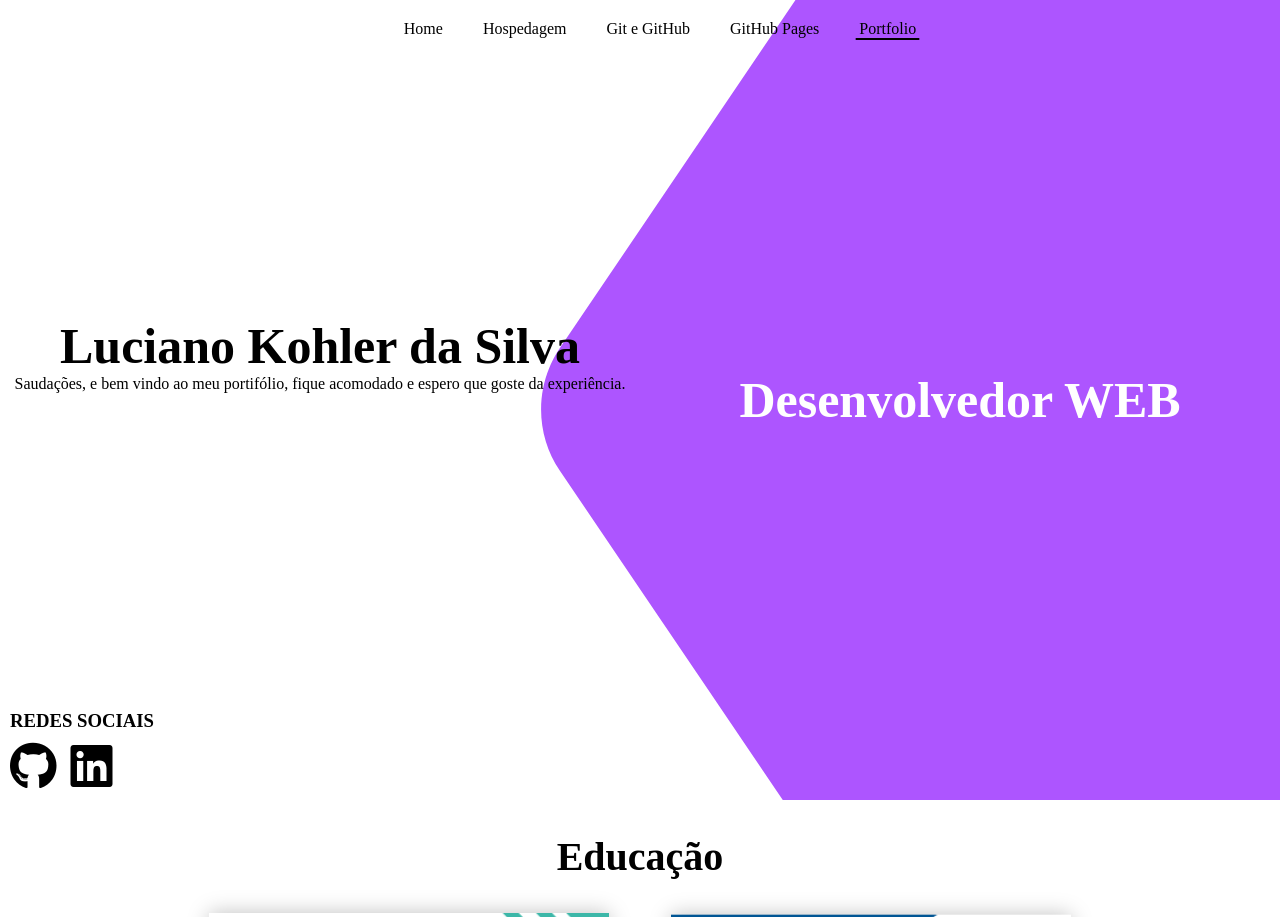
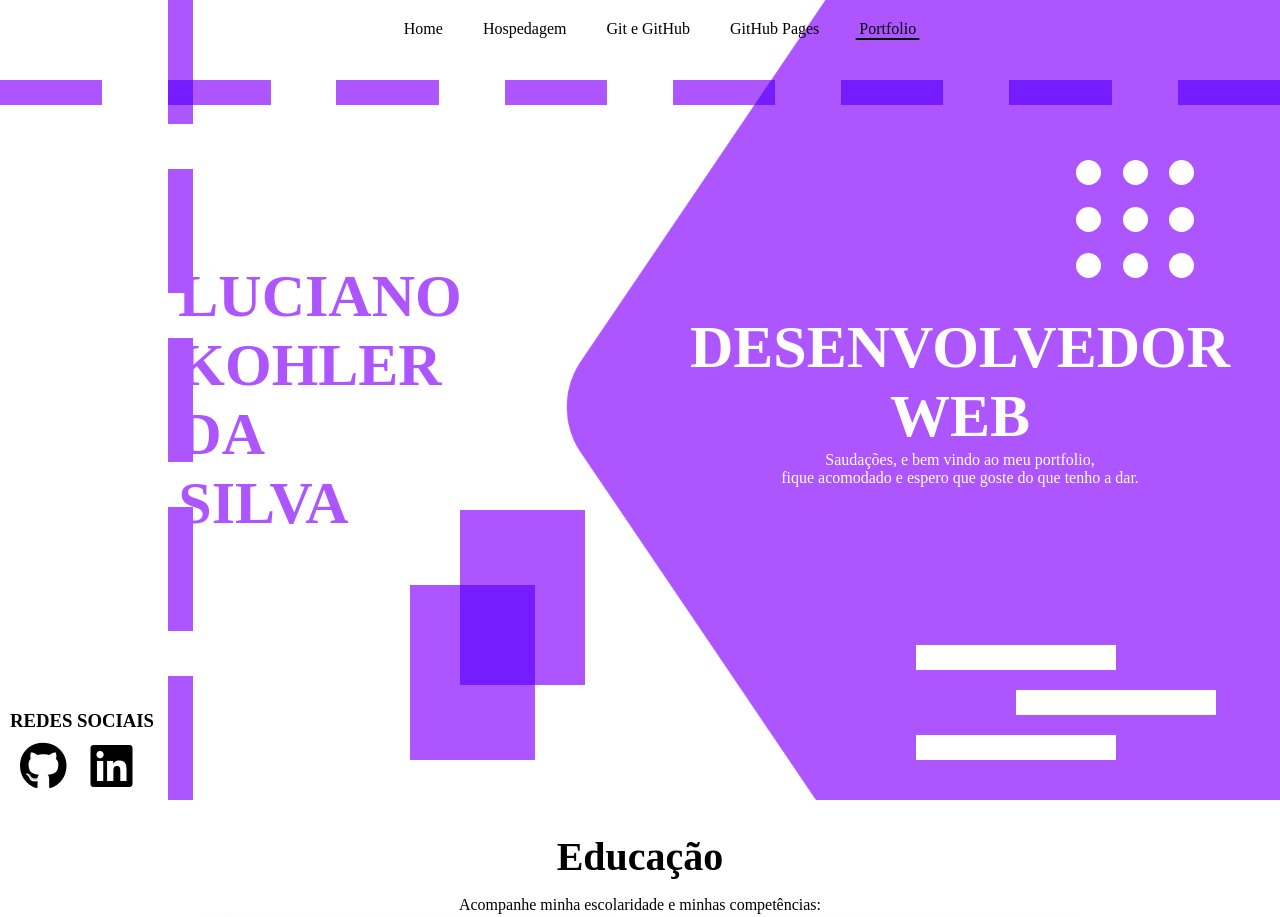
Before and after one commit to LucianoKohler/avaliacao-final-UC4, a website: page pages/portfolio.html in a window 1280 px wide. Shown: the top 917 px of the page. Drawn offline with nearby package versions, Linux system fonts and the light colour scheme; a web font is replaced by a local one.

Commit message:
Portfolio feito

```diff
--- a/assets/css/nav.css
+++ b/assets/css/nav.css
@@ -51,7 +51,7 @@ a {
     text-decoration: none;
 }
 
-a::before {
+nav a::before {
     content: "";
     width: 100%;
     position: absolute;
@@ -63,19 +63,19 @@ a::before {
     transition: transform .3s ease-out;
 }
 
-a:hover::before,
+nav a:hover::before,
 .nav-selected::before {
     transform: scaleX(.95);
 }
 
 
-a:active{
+nav a:active{
     background-color: black;
     color: white;
     transition: color .15s ease, background-color .15s ease;
 }
 
-a:active::before {
+nav a:active::before {
     background-color: white;
 }
 
--- a/assets/css/portfolio.css
+++ b/assets/css/portfolio.css
@@ -18,35 +18,55 @@ body{
 
 #about{
     width: 100%;
-    display: flex;
+    display: grid;
+    align-items: center;
+    grid-template-columns: repeat(2, 1fr);
+    grid-template-rows: repeat(3, 1fr);
     height: 100vh;
-    background: url(../images/background-start-portfolio.png) center;
+    background: url(../images/background-start-portfolio.png) center no-repeat;
+    background-size: cover;
 }
 
-.right, .left{
-    flex: 1;
-    display: flex;
-    flex-direction: column;
-    justify-content: space-between;
+@keyframes appear {
+    0%{opacity: 0; transform: translateX(-20px);}
+    100%{opacity: 1;}
 }
 
-#about div h1{
+#about *{
+    animation: appear 1s;
+    transition: all .3s;
+}
+
+.name{
+    grid-area: 2 / 1;
+    justify-self: center;
+}
+
+.name h1{
+    text-align: left !important;
+    color: var(--secon);
+}
+
+.medias{
+    align-self: end;
+    grid-area: 3 / 1;
+}
+
+.web-dev{
+    color: white;
+    grid-area: 2 / 2;;
+}
+
+#about h1{
+    text-transform: uppercase;
     margin: 0;
-    font-size: 50px;
+    font-size: 60px;
     text-align: center;
 }
 
 #about div p{
     margin: 0;
     text-align: center;
-}
-
-.right{
-    color: white;
-}
-
-.left h3{
-    margin: 0;
 }
 
 .medias *{
--- /dev/null
+++ b/assets/css/svg.css
@@ -0,0 +1,86 @@
+#balls {
+  position: absolute;
+  top: 20%;
+  right: 5%;
+  height: 140px;
+  aspect-ratio: 1;
+  display: grid;
+  grid-template-columns: repeat(3, 1fr);
+  grid-template-rows: repeat(3, 1fr);
+}
+
+.ball {
+  height: 25px;
+  width: 25px;
+  background-color: white;
+  border-radius: 50%;
+}
+
+#lines {
+  position: absolute;
+  bottom: 5%;
+  right: 5%;
+  display: grid;
+  width: 300px;
+  gap: 20px;
+}
+
+.line {
+  width: 200px;
+  height: 25px;
+  background-color: white;
+}
+
+.line:nth-child(even) {
+  justify-self: end;
+}
+
+#vert-lines {
+  display: flex;
+  position: absolute;
+  top: 0;
+  left: 13.1%;
+  height: 100%;
+  justify-content: space-between;
+  flex-direction: column;
+}
+
+.vert-line {
+  height: 15.5%;
+  width: 25px;
+  background-color: var(--secon);
+}
+
+#horz-lines {
+  display: flex;
+  position: absolute;
+  top: 10%;
+  width: 100%;
+  justify-content: space-between;
+}
+
+.horz-line {
+  width: 8%;
+  height: 25px;
+  background-color: var(--secon);
+  mix-blend-mode: multiply;
+}
+
+#rects{
+  position: absolute;
+  bottom: 5%;
+  left: 32%;
+}
+
+.rect {
+  width: 125px;
+  height: 175px;
+  background-color: var(--secon);
+  mix-blend-mode: multiply;
+}
+
+.rect:nth-child(1){
+  top: 100px;
+  left: 50px;
+  position: relative;
+}
--- a/pages/portfolio.html
+++ b/pages/portfolio.html
@@ -7,6 +7,7 @@
     <meta name="viewport" content="width=device-width, initial-scale=1.0">
     <link rel="stylesheet" href="../assets/css/nav.css">
     <link rel="stylesheet" href="../assets/css/portfolio.css">
+    <link rel="stylesheet" href="../assets/css/svg.css">
     <title>Luciano K. da Silva</title>
 </head>
 
@@ -20,30 +21,59 @@
     </nav>
     <div id="container">
         <section id="about">
-            <div class="left">
-                <div></div>
-                <div>
-                    <h1>Luciano Kohler da Silva</h1>
-                    <p>Saudações, e bem vindo ao meu portifólio, fique acomodado e espero que goste da experiência.</p>
-
+                <div class="name">
+                    <h1>Luciano <br> Kohler <br> Da <br> Silva</h1>
                 </div>
                 <div class="medias">
-                    <h3>REDES SOCIAIS</h3>
-                    <i class="fa-brands fa-github fa-3x"></i>
-                    <i class="fa-brands fa-linkedin fa-3x"></i>
+                    <h3 style="margin: 0;">REDES SOCIAIS</h3>
+                    <a href="https://github.com/LucianoKohler" target="_blank" draggable="false"><i class="fa-brands fa-github fa-3x"></i></a>
+                    <a href="https://www.linkedin.com/in/luciano-kohler-da-silva/" target="_blank" draggable="false"><i class="fa-brands fa-linkedin fa-3x"></i></a>
                 </div>
-            </div>
-            <div class="right">
-                <div></div>
-                <div>
+                <div class="web-dev">
                     <h1>Desenvolvedor WEB</h1>
+                    <p>Saudações, e bem vindo ao meu portfolio, <br>fique acomodado e espero que goste do que tenho a dar.</p>
                 </div>
-                <div></div>
-            </div>
+                <div id="balls">
+                    <div class="ball"></div>
+                    <div class="ball"></div>
+                    <div class="ball"></div>
+                    <div class="ball"></div>
+                    <div class="ball"></div>
+                    <div class="ball"></div>
+                    <div class="ball"></div>
+                    <div class="ball"></div>
+                    <div class="ball"></div>
+                </div>
+                <div id="lines">
+                    <div class="line"></div>
+                    <div class="line"></div>
+                    <div class="line"></div>
+                </div>
+                <div id="vert-lines">
+                    <div class="vert-line"></div>
+                    <div class="vert-line"></div>
+                    <div class="vert-line"></div>
+                    <div class="vert-line"></div>
+                    <div class="vert-line"></div>
+                </div>
+                <div id="horz-lines">
+                    <div class="horz-line"></div>
+                    <div class="horz-line"></div>
+                    <div class="horz-line"></div>
+                    <div class="horz-line"></div>
+                    <div class="horz-line"></div>
+                    <div class="horz-line"></div>
+                    <div class="horz-line"></div>
+                    <div class="horz-line"></div>
+                </div>
+                <div id="rects">
+                    <div class="rect"></div>
+                    <div class="rect"></div>
+                </div>
         </section>
         <section id="educacao">
-            <h1 style="width: 100%; text-align: center; font-size: 40px;">Educação</h1>
-
+            <h1 style="width: 100%; text-align: center; font-size: 40px; margin-bottom: 0;">Educação</h1>
+            <p style="width: 100%; text-align: center;">Acompanhe minha escolaridade e minhas competências: </p>
             <div id="escolas">
                 <div class="escola">
                     <div class="escola-imagem">
```
Also changed, not shown: index.html (+0 -2 lines).
